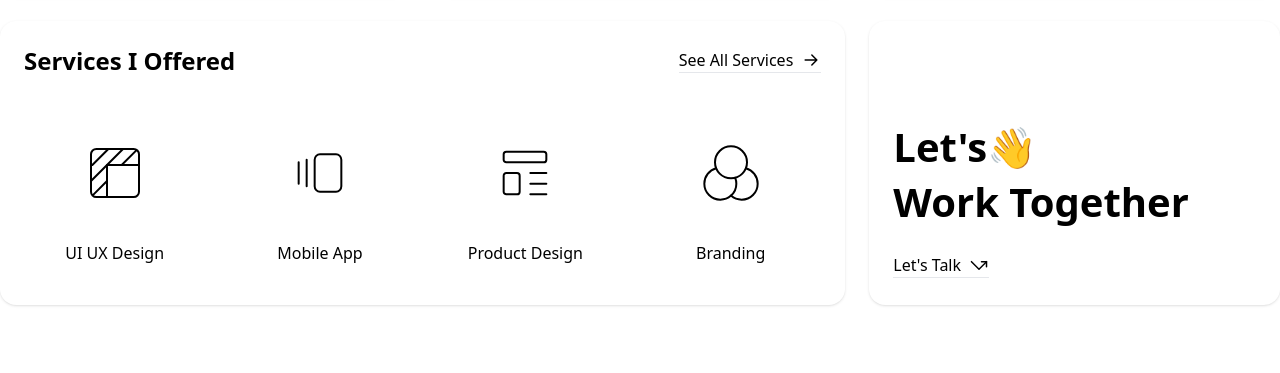
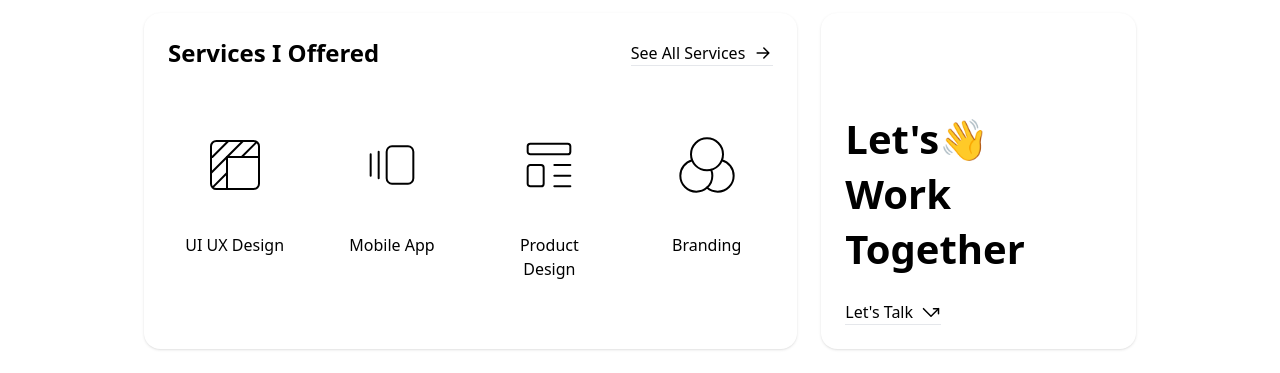
Before and after one commit to safikumar00/portfolio, a website: page src/index.html in a window 1280 px wide. Shown: the part 749-1122 px from the top of the page. Before the commit the page ends 1078 px from the top, so only its background shows below. Drawn offline with Linux system fonts and the light colour scheme.

Commit message:
second changes

```diff
--- a/src/index.html
+++ b/src/index.html
@@ -8,7 +8,7 @@
   <link href="./output.css" rel="stylesheet">
 </head>
 
-<body class="p-6 lg:p-0">
+<body class="p-6 lg:p-0 lg:mx-36">
 
   <header
     class="flex flex-wrap sm:justify-start sm:flex-nowrap w-full bg-white text-sm py-3 bg-white shadow w-50 lg:container mx-auto lg:mt-6 rounded-2xl">
```
Also changed, not shown: src/output.css.
